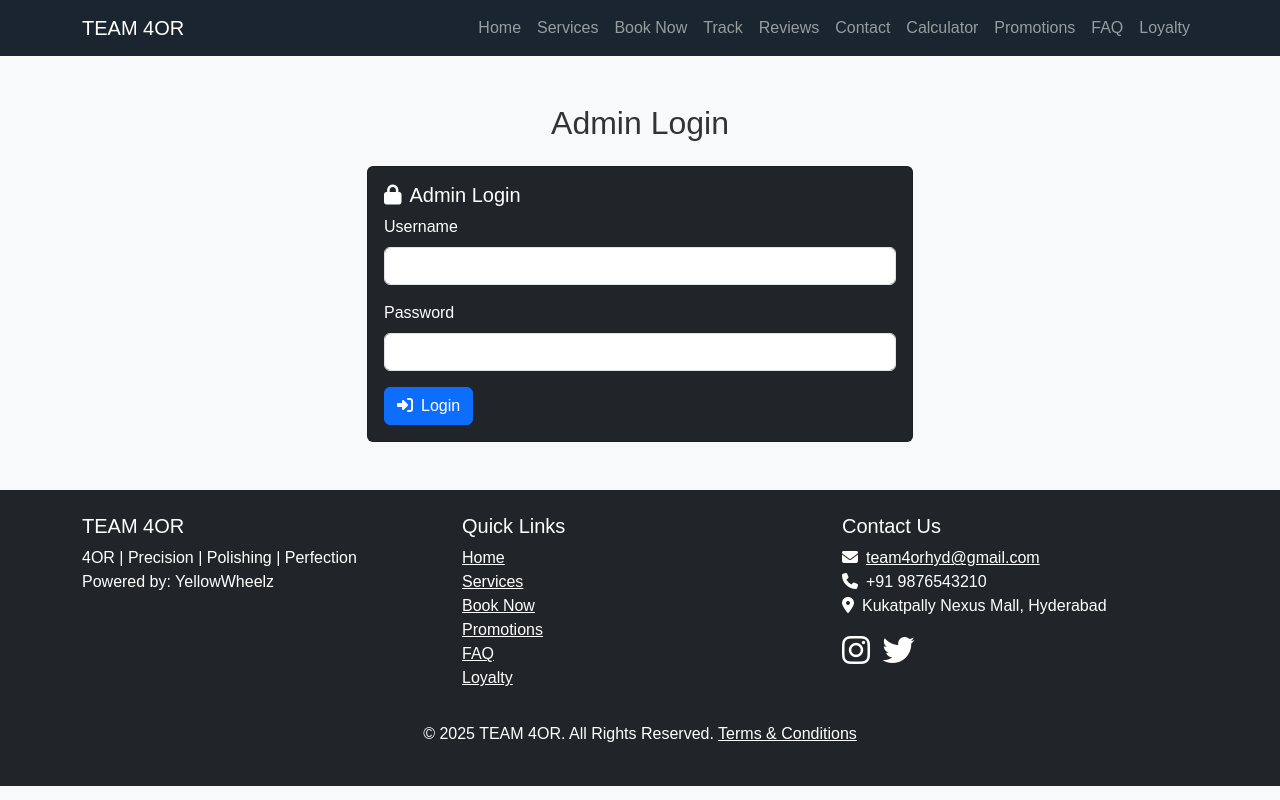
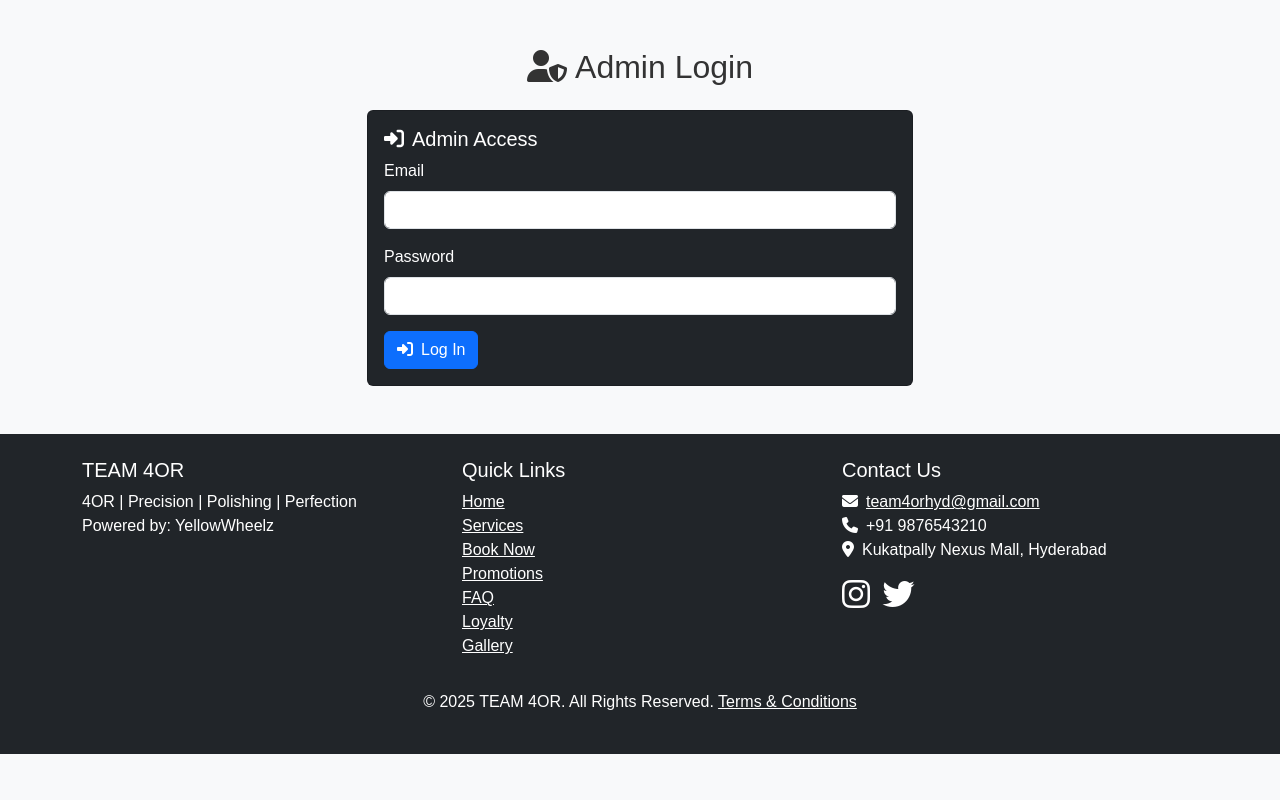
Before and after one commit to justfortestingnothibghere/4OR, a Flask app: page /admin/login in a window 1280 px wide. Run offline with Flask 3, Linux system fonts and the light colour scheme.

Commit message:
Update admin_login.html

```diff
--- a/templates/admin_login.html
+++ b/templates/admin_login.html
@@ -9,31 +9,8 @@
     <link rel="stylesheet" href="https://cdnjs.cloudflare.com/ajax/libs/font-awesome/6.4.0/css/all.min.css">
 </head>
 <body>
-    <nav class="navbar navbar-expand-lg navbar-dark bg-dark">
-        <div class="container">
-            <a class="navbar-brand" href="{{ url_for('home') }}">TEAM 4OR</a>
-            <button class="navbar-toggler" type="button" data-bs-toggle="collapse" data-bs-target="#navbarNav">
-                <span class="navbar-toggler-icon"></span>
-            </button>
-            <div class="collapse navbar-collapse" id="navbarNav">
-                <ul class="navbar-nav ms-auto">
-                    <li class="nav-item"><a class="nav-link" href="{{ url_for('home') }}">Home</a></li>
-                    <li class="nav-item"><a class="nav-link" href="{{ url_for('services') }}">Services</a></li>
-                    <li class="nav-item"><a class="nav-link" href="{{ url_for('booking') }}">Book Now</a></li>
-                    <li class="nav-item"><a class="nav-link" href="{{ url_for('track') }}">Track</a></li>
-                    <li class="nav-item"><a class="nav-link" href="{{ url_for('reviews') }}">Reviews</a></li>
-                    <li class="nav-item"><a class="nav-link" href="{{ url_for('contact') }}">Contact</a></li>
-                    <li class="nav-item"><a class="nav-link" href="{{ url_for('calculator') }}">Calculator</a></li>
-                    <li class="nav-item"><a class="nav-link" href="{{ url_for('promotions') }}">Promotions</a></li>
-                    <li class="nav-item"><a class="nav-link" href="{{ url_for('faq') }}">FAQ</a></li>
-                    <li class="nav-item"><a class="nav-link" href="{{ url_for('loyalty') }}">Loyalty</a></li>
-                </ul>
-            </div>
-        </div>
-    </nav>
-
     <div class="container mt-5">
-        <h2 class="text-center mb-4">Admin Login</h2>
+        <h2 class="text-center mb-4"><i class="fas fa-user-shield me-2"></i>Admin Login</h2>
         {% with messages = get_flashed_messages(with_categories=true) %}
             {% if messages %}
                 {% for category, message in messages %}
@@ -48,17 +25,17 @@
             <div class="col-md-6">
                 <div class="card text-white bg-dark">
                     <div class="card-body">
-                        <h5 class="card-title"><i class="fas fa-lock me-2"></i>Admin Login</h5>
-                        <form method="POST" action="{{ url_for('admin_login') }}">
+                        <h5 class="card-title"><i class="fas fa-sign-in-alt me-2"></i>Admin Access</h5>
+                        <form method="POST">
                             <div class="mb-3">
-                                <label for="username" class="form-label">Username</label>
-                                <input type="text" class="form-control" id="username" name="username" required>
+                                <label for="email" class="form-label">Email</label>
+                                <input type="email" class="form-control" id="email" name="email" required>
                             </div>
                             <div class="mb-3">
                                 <label for="password" class="form-label">Password</label>
                                 <input type="password" class="form-control" id="password" name="password" required>
                             </div>
-                            <button type="submit" class="btn btn-primary"><i class="fas fa-sign-in-alt me-2"></i>Login</button>
+                            <button type="submit" class="btn btn-primary"><i class="fas fa-sign-in-alt me-2"></i>Log In</button>
                         </form>
                     </div>
                 </div>
@@ -82,6 +59,7 @@
                         <li><a href="{{ url_for('promotions') }}" class="text-white">Promotions</a></li>
                         <li><a href="{{ url_for('faq') }}" class="text-white">FAQ</a></li>
                         <li><a href="{{ url_for('loyalty') }}" class="text-white">Loyalty</a></li>
+                        <li><a href="{{ url_for('gallery') }}" class="text-white">Gallery</a></li>
                     </ul>
                 </div>
                 <div class="col-md-4">
```
